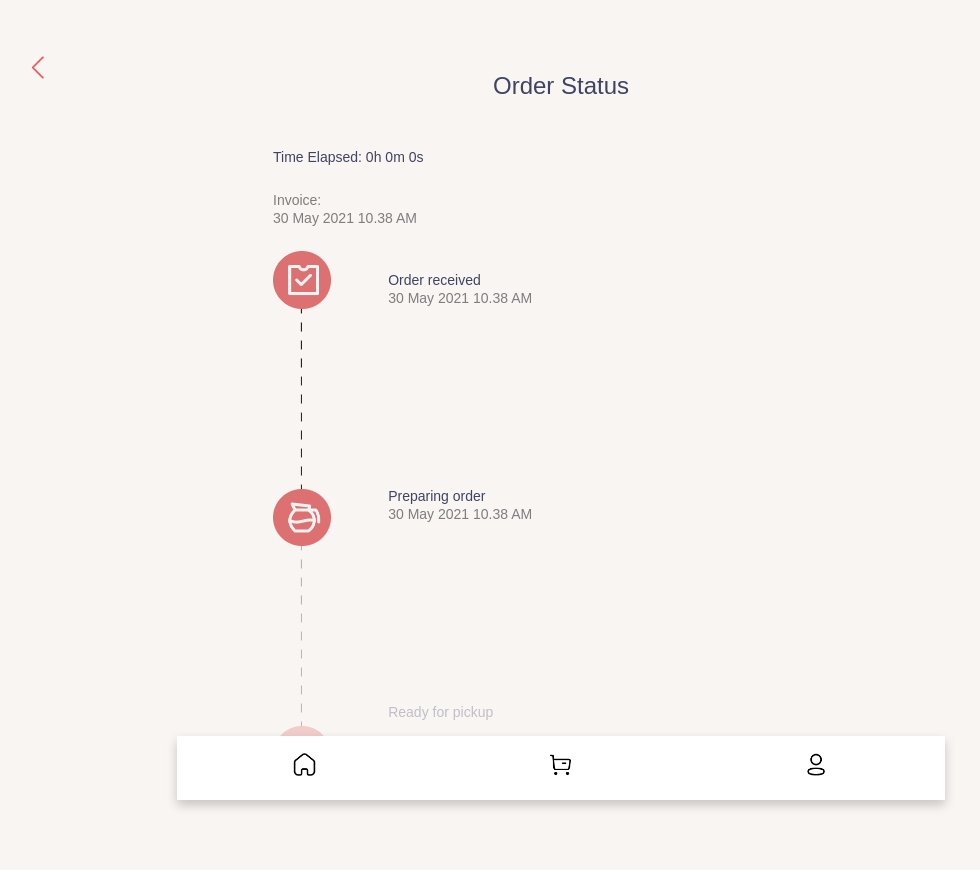
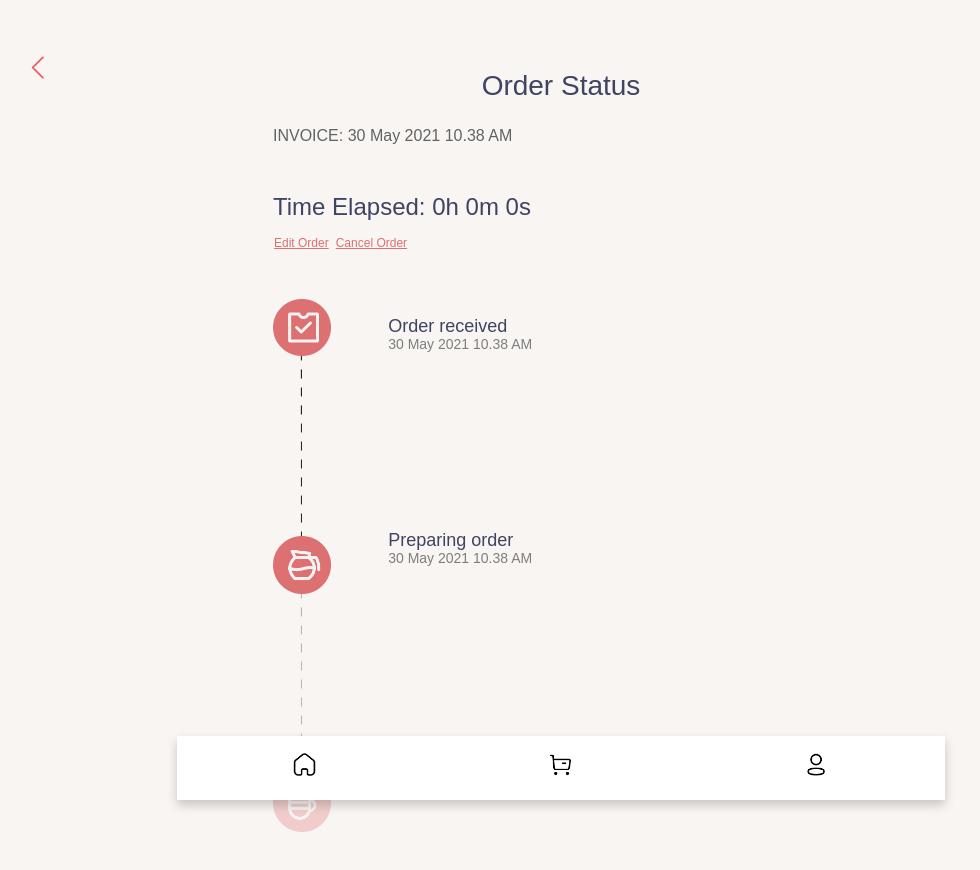
Before and after one commit to techn0mancr/snaccs-in-a-van, a Vue app in the folder frontend/: page /order/active/status in a window 1280 px wide. Shown: the top 870 px of the page, without its empty margins (79-1059 px from the left). Before the commit the page ends 844 px from the top, so only its background shows below. Built offline with nearby package versions, Linux system fonts and the light colour scheme; no server answers; what password-validator would draw is missing.

Commit message:
revert last change to orderStatus

```diff
--- a/frontend/src/pages/orderStatus.tsx
+++ b/frontend/src/pages/orderStatus.tsx
@@ -3,13 +3,13 @@ import React from "react";
 import moment from "moment";
 
 /* Import components */
-import './orderStatus.css';
-import leftArrow from '../img/leftArrow.png';
-import order from '../img/orderStatus/order.png';
-import prepare from '../img/orderStatus/prepare.png';
-import ready from '../img/orderStatus/ready.png';
-import dashLine from '../img/orderStatus/dashLine.png';
-import { getOrderDetails, getId } from "../api";
+import "./orderStatus.css";
+import leftArrow from "../img/leftArrow.png";
+import order from "../img/orderStatus/order.png";
+import prepare from "../img/orderStatus/prepare.png";
+import ready from "../img/orderStatus/ready.png";
+import dashLine from "../img/orderStatus/dashLine.png";
+import { getOrderDetails, getId, cancelOrder } from "../api";
 import history from "../history";
 moment().format();
 
@@ -17,29 +17,30 @@ moment().format();
 const currencyOptions = {
   minimumFractionDigits: 2,
   maximumFractionDigits: 2,
-}
+};
 
 /* Return number into 2 decimal places */
 function toTwoDecimalPlaces(number: number) {
   return number.toLocaleString(undefined, currencyOptions);
 }
 
-/* Header component of Order Status Page */
-class Header extends React.Component {
-    render() {
-        return (
+const Header = () => (
   <div className="titleOrder">
-                <br></br><br></br>
-                <input type="image" className="back" alt="back" src={leftArrow} onClick={() => history.goBack()}/>
-                <h1 className="titleLog">Order Status</h1>
+    <br></br>
+    <br></br>
+    <input
+      type="image"
+      className="back"
+      alt="back"
+      src={leftArrow}
+      onClick={() => history.goBack()}
+    />
+    <h1>Order Status</h1>
   </div>
-        )
-    }
-}
+);
 
 /* Content component of Order Status Page */
 class Status extends React.Component {
-
   state = {
     details: [] as any,
     timeStamps: [] as any,
@@ -52,198 +53,239 @@ class Status extends React.Component {
     totalAmount: 0,
     paidAmount: 0,
     discount: 0,
-        isLoaded: false
-    }
+    vendorId: {} as any,
+  };
+
   orderId = getId() || "";
   interval!: NodeJS.Timeout;
 
-    /* During on page, re-render every second */
   async componentDidMount() {
-        /* Get order information, and count time */
     try {
       this.interval = setInterval(async () => {
         this.orderDetails(this.orderId);
         var now = moment(new Date());
         var end = moment(this.state.timeStamps.placed);
         var duration = moment.duration(now.diff(end));
-                this.setState({hour: duration.hours(), minute: duration.minutes(), second: duration.seconds()});
+        this.setState({
+          hour: duration.hours(),
+          minute: duration.minutes(),
+          second: duration.seconds(),
+        });
         this.checkTimeLimit();
         this.checkDiscount();
+        console.log(duration);
       }, 1000);
-            } catch(e) {
+    } catch (e) {
       console.log(e);
     }
   }
 
-    /* Clear time interval when unmount */
   componentWillUnmount() {
     clearInterval(this.interval);
   }
 
-    /* Check if time is within 10 minutes */
   checkTimeLimit() {
-        const {hour, minute} = this.state;
-        if (minute < 10 && hour < 0) {
-            this.setState({showEdit: true});
+    const { hour, minute } = this.state;
+    if (minute < 10 && hour <= 0) {
+      this.setState({ showEdit: true });
     }
   }
 
-    /* Get order details from api */
   orderDetails(orderId: String) {
     getOrderDetails(orderId).then(
       (response) => {
         var data = response.data;
-                this.setState({ details: data, timeStamps: data.timestamps,paidAmount: data.total, isLoaded: true});
+        this.setState({
+          details: data,
+          timeStamps: data.timestamps,
+          paidAmount: data.total,
+          totalAmount: data.total,
+          vendorId: data.vendorId,
+        });
         if (data.status === "Fulfilled") {
-                    this.setState({fulfilled: true});
+          this.setState({ fulfilled: true });
         } else if (data.status === "Completed") {
-                    history.push(`/order/details/?id=${this.orderId}`)
+          history.push(`/order/details/?id=${this.orderId}`);
         }
-            }, (error) => {
-                this.setState({isLoaded: true});
+        console.log(response);
+      },
+      (error) => {
         console.log(error);
       }
-        )
+    );
   }
 
-    /* Check if there is discount if more than 15 minutes */
   checkDiscount() {
     const { timeStamps, paidAmount } = this.state;
     var fulfilled = moment(timeStamps.fulfilled);
+    console.log(timeStamps.fulfilled);
+    console.log(timeStamps.placed);
     var placed = moment(timeStamps.placed);
     var duration = moment.duration(fulfilled.diff(placed));
-
-        /* Count the values if more than 15 minutes */
     if (duration.minutes() > 15 || duration.hours() > 0) {
-            var totalAmount = paidAmount*1.25;
-            var discount = totalAmount-paidAmount;
-            this.setState({showDiscount: true, totalAmount: totalAmount, discount: discount});
-        } else {
-            this.setState({totalAmount: paidAmount});
+      var totalAmount = paidAmount * 1.25;
+      var discount = totalAmount - paidAmount;
+      this.setState({
+        showDiscount: true,
+        totalAmount: totalAmount,
+        discount: discount,
+      });
     }
   }
 
   render() {
-        const { details, fulfilled, timeStamps, hour, minute, second, showEdit, showDiscount, totalAmount, discount, paidAmount, isLoaded} = this.state;
+    const {
+      details,
+      fulfilled,
+      timeStamps,
+      hour,
+      minute,
+      second,
+      showEdit,
+      showDiscount,
+      totalAmount,
+      discount,
+      paidAmount,
+      vendorId,
+    } = this.state;
 
-        if (isLoaded === false) {
-            return (
-                <div className="orderTime">
-                    <h2 className="nVan">Loading...</h2>
-                </div>
-            )
-        } else {
     return (
       <div>
-                    <div className="orderTime">
-                        <h2 className="nVan">Time Elapsed: {hour}h {minute}m {second}s</h2>
-                        {showEdit ?
-                            <button className="cancel" type="submit" value="edit" onClick={() => history.push(`/order/checkout`)}>Edit or Cancel Order</button>
-                            :null
-                        }
+        <div className="titleOrder">
+          <h2 className="invoice">INVOICE: {details._id}</h2>
+          <h2 className="invoice">
+            {moment(timeStamps.placed).format("D MMM YYYY h.mm A")}
+          </h2>
         </div>
 
-                    <div className="titleOrder">
-                        <p className="item">Invoice: {details._id}</p>
-                        <p className="item">{moment(timeStamps.placed).format("DD MMM YYYY h.mm A")}</p>
+        <div className="orderTime">
+          <h4 className="time">
+            Time Elapsed: {hour}h {minute}m {second}s
+          </h4>
+          {showEdit && vendorId ? (
+            <>
+              <button
+                className="cancel"
+                type="submit"
+                value="edit"
+                onClick={() =>
+                  history.push(
+                    `/order/checkout/?id=${vendorId._id}&orderId=${this.orderId}`
+                  )
+                }
+              >
+                Edit Order
+              </button>
+
+              <button
+                className="cancel"
+                type="submit"
+                value="edit"
+                onClick={() =>
+                  cancelOrder(this.orderId).then((res) => {
+                    alert("Order was canccelled!");
+                    history.push("/cart/order/active");
+                  })
+                }
+              >
+                Cancel Order
+              </button>
+            </>
+          ) : null}
         </div>
-
-
 
         <div className="orderTime">
           <div className="progressImage">
-                            <img className="status" src={order} alt="Order"/>
-                            <img className="status line" src={dashLine} alt="Line"/>
-                            <img className="status" src={prepare} alt="Prepare"/>
-                            { fulfilled ?
+            <img className="status" src={order} alt="Order" />
+            <img className="status line" src={dashLine} alt="Line" />
+            <img className="status" src={prepare} alt="Prepare" />
+            {fulfilled ? (
               <div>
-                                    <img className="status line" src={dashLine} alt="Line"/>
-                                    <img className="status" src={ready} alt="Ready"/>
+                <img className="status line" src={dashLine} alt="Line" />
+                <img className="status" src={ready} alt="Ready" />
               </div>
-                                :<div>
-                                    <img className="status line" id="notReady" src={dashLine} alt="Line"/>
-                                    <img className="status" id="notReady" src={ready} alt="Ready"/>
+            ) : (
+              <div>
+                <img
+                  className="status line"
+                  id="notReady"
+                  src={dashLine}
+                  alt="Line"
+                />
+                <img className="status" id="notReady" src={ready} alt="Ready" />
               </div>
-                            }
+            )}
           </div>
+
           <br />
 
           <div className="progressStatus">
             <div className="status">
-                                <h2 className='nVan'>Order received</h2>
-                                <p className="time" id="status">{moment(timeStamps.placed).format("D MMM YYYY h.mm A")}</p>
+              <h3>Order received</h3>
+              <p className="time" id="status">
+                {moment(timeStamps.placed).format("D MMM YYYY h.mm A")}
+              </p>
             </div>
 
             <div className="status">
-                                <h2 className='nVan'>Preparing order</h2>
-                                <p className="time" id="status">{moment(timeStamps.placed).format("D MMM YYYY h.mm A")}</p>
+              <h3>Preparing order</h3>
+              <p className="time" id="status">
+                {moment(timeStamps.placed).format("D MMM YYYY h.mm A")}
+              </p>
             </div>
-                            {fulfilled ?
+            {fulfilled ? (
               <div className="status">
-                                <h2 className='nVan'>Ready for pickup</h2>
-                                <p className="time" id="status">{moment(timeStamps.fulfilled).format("D MMM YYYY h.mm A")}</p>
+                <h3>Ready for pickup</h3>
+                <p className="time" id="status">
+                  {moment(timeStamps.fulfilled).format("D MMM YYYY h.mm A")}
+                </p>
               </div>
-                            :
+            ) : (
               <div className="status">
-                                <h2 className='nVan' id="notReady">Ready for pickup</h2>
+                <h3 id="notReady">Ready for pickup</h3>
               </div>
-                            }
+            )}
           </div>
         </div>
 
-                    {fulfilled ?
+        {fulfilled ? (
           <div className="containerCheckout" id="payment">
             <h2>Payment</h2>
 
             <div className="amount">
-                            <div className="item">
-                                <p className="desc">Total amount</p>
+              <h3 className="payment">Total amount</h3>
+              <h3 className="value">${toTwoDecimalPlaces(totalAmount)}</h3>
             </div>
-                                <p className="price">${toTwoDecimalPlaces(totalAmount)}</p>
+            {showDiscount ? (
+              <div className="amount">
+                <h3 className="payment">20% discount</h3>
+                <h3 className="value">${discount}</h3>
               </div>
-
-                            {showDiscount?
-                                <div className="amount">
-                                <div className="item">
-                                    <p className="desc">20% discount</p>
-                                </div>
-                                    <p className="price">-${toTwoDecimalPlaces(discount)}</p>
-                                </div>
-                                :
-
+            ) : (
               <div>
                 <br></br>
                 <br></br>
               </div>
-                            }
+            )}
+
             <br></br>
 
             <div className="amountPaid">
-                            <div className="item">
-                                <p className="desc">Amount to be paid</p>
+              <h3 className="payment">Amount to be paid</h3>
+              <h3 className="value">${toTwoDecimalPlaces(paidAmount)}</h3>
             </div>
-                                <p className="price">${toTwoDecimalPlaces(paidAmount)}</p>
           </div>
-
+        ) : null}
       </div>
-                        :null
-                    }
-                </div>
-            )
-        }
+    );
   }
 }
 
-/* Render all components on Order Status Page */
-class OrderStatus extends React.Component {
-render() {
-    return (
+const OrderStatus = () => (
   <div>
     <Header />
     <Status />
   </div>
-    )
-}
-}
+);
 
 export default OrderStatus;
```
Lines whose indentation alone changed are shown as unchanged.
